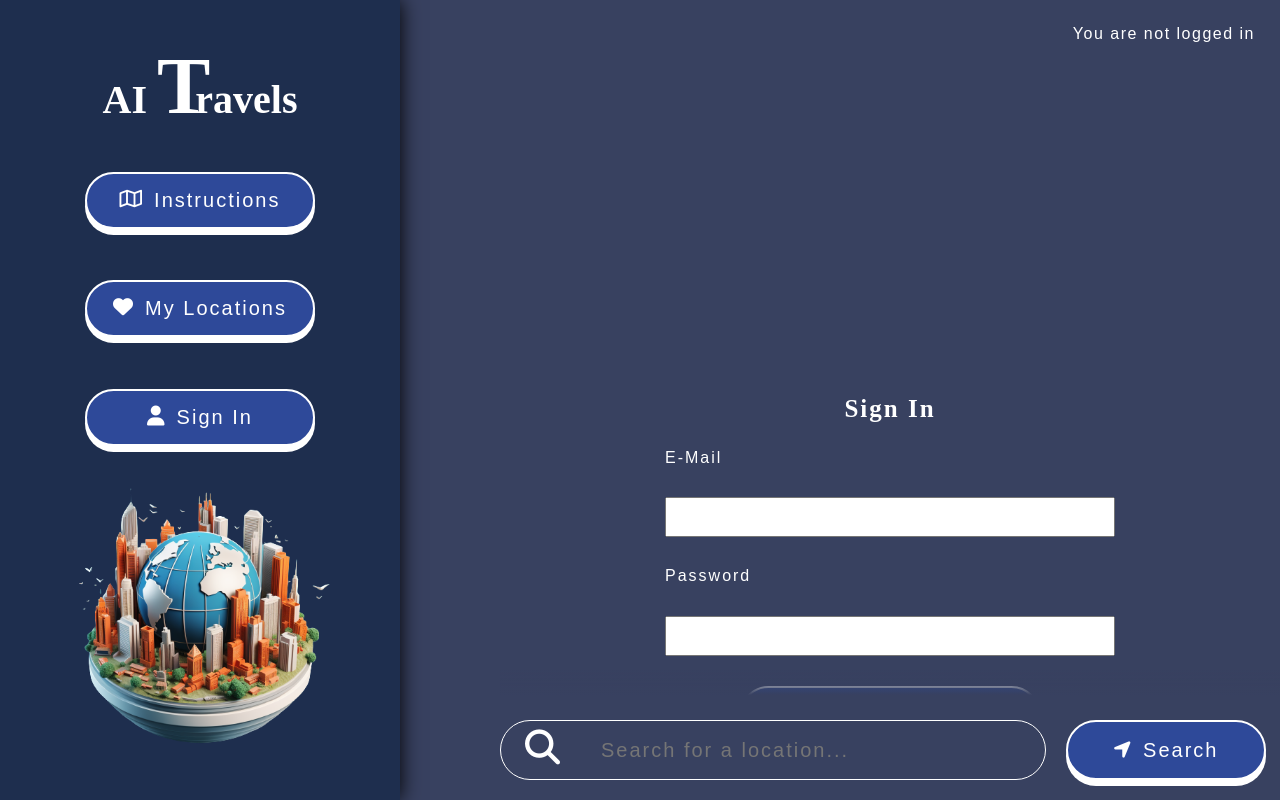
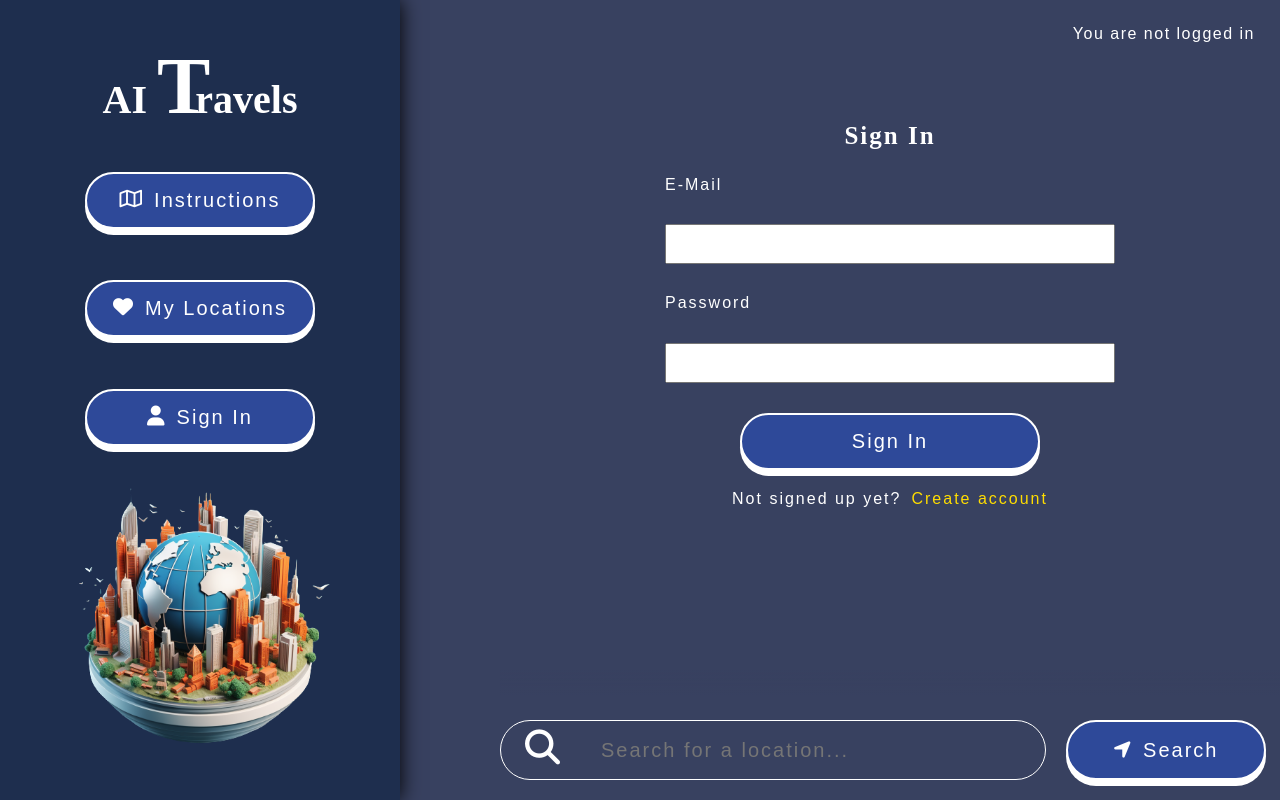
Before and after one commit to Gaspavar92/ai-travels, a React (Vite) app: page / in a window 1280 px wide. Both pictures are taken after a click on the button "Sign In". Built offline with nearby package versions, Linux system fonts and the light colour scheme; no server answers; the database is empty; a web font is replaced by a local one.

Commit message:
Fixed visual issue with margin

```diff
--- a/src/components/styles/SignIn.css
+++ b/src/components/styles/SignIn.css
@@ -6,7 +6,7 @@
     justify-content: center;
     gap: 20px;
     letter-spacing: 2px;
-    margin: 50% auto;
+    margin: 15% auto;
 }
 
 .sign-in h2 {
@@ -36,6 +36,7 @@
 @media (max-width: 720px) {
     .sign-in {
         width: calc(100% - 80px);
+        margin: 50% auto;
     }
 
     .sign-in-button {
--- a/src/components/styles/Signup.css
+++ b/src/components/styles/Signup.css
@@ -6,7 +6,7 @@
     justify-content: center;
     gap: 20px;
     letter-spacing: 2px;
-    margin: 50% auto;
+    margin: 15% auto;
 }
 
 .sign-up h2 {
@@ -47,6 +47,7 @@
 @media (max-width: 720px) {
     .sign-up {
         width: calc(100% - 80px);
+        margin: 50% auto;
     }
 
     .sign-up-button {
```
